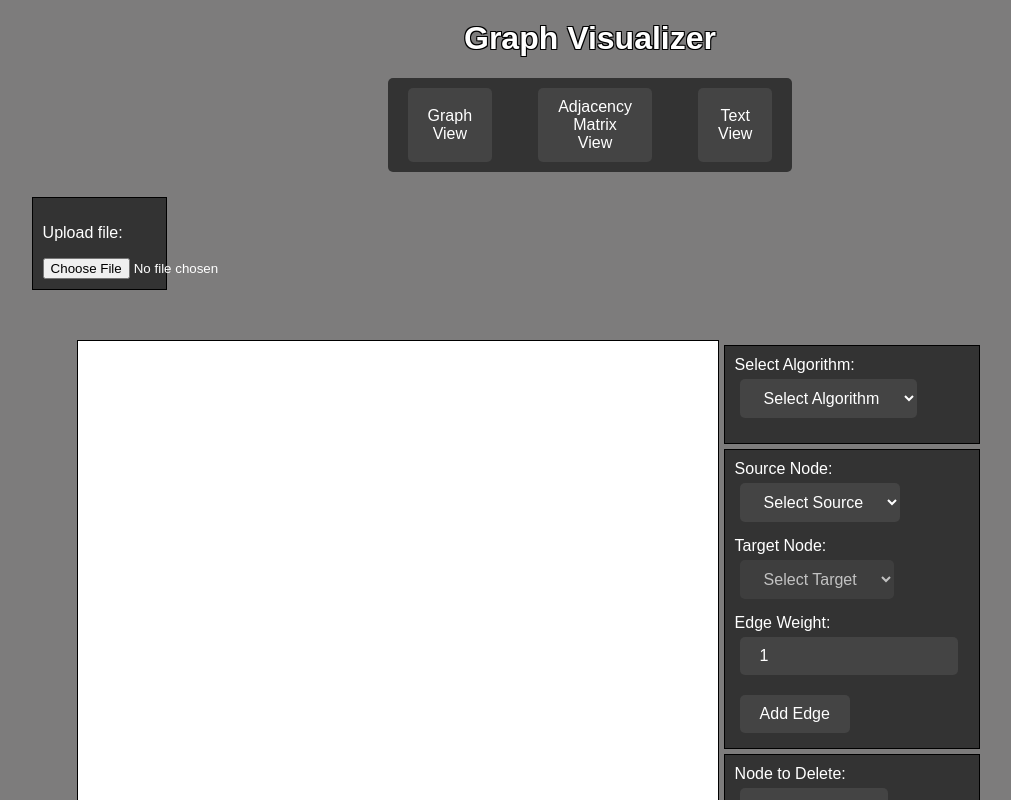
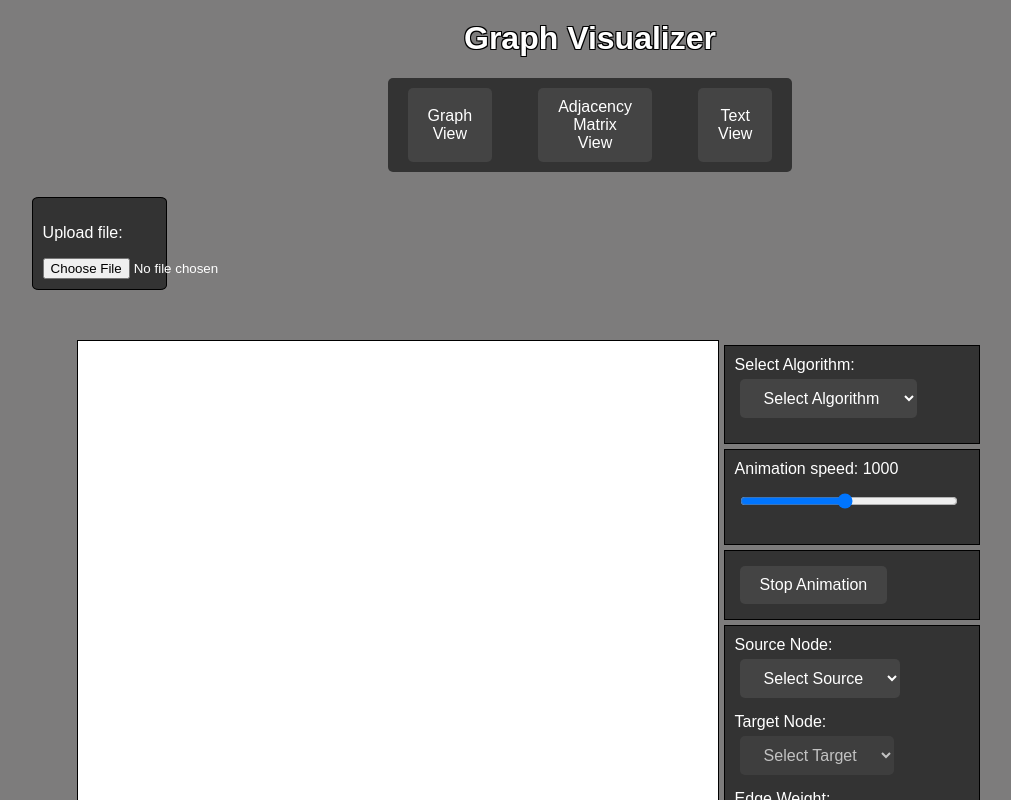
Before and after one commit to Matic054/GraphVisualizer, a React (Create React App) app: page / in a window 1280 px wide. Shown: the top 800 px of the page, without its empty margins (50-1061 px from the left). Built offline with nearby package versions, Linux system fonts and the light colour scheme.

Commit message:
dfs animation can be stoped

```diff
--- a/src/App.css
+++ b/src/App.css
@@ -75,6 +75,7 @@ h1 {
   background-color: #333;
   font-size: 16px;
   color: white;
+  border-radius: 5%;
 }
 
 .graph-container {
--- a/src/components/GraphVisualizer.js
+++ b/src/components/GraphVisualizer.js
@@ -27,6 +27,11 @@ const GraphVisualizer = ({ initialVertices, initialEdges, initialMapping, istext
 
   const svgRef = useRef();
   const simulationRef = useRef();
+
+  const [speed, setSpeed] = useState(1000);
+  const isAnimatingRef = useRef(false);
+
+  const timeoutsRef = useRef([]);
 
   useEffect(() => {
     setVertices(initialVertices);
@@ -243,25 +248,36 @@ const GraphVisualizer = ({ initialVertices, initialEdges, initialMapping, istext
 
     dfs(startNode);
 
+    isAnimatingRef.current = true;
+
     dfsTraversal.forEach((node, index) => {
-      setTimeout(() => {
+      const timeoutId = setTimeout(() => {
+        if (isAnimatingRef.current) {
           d3.selectAll('circle').filter(d => d.id === node).attr('fill', 'red');
-      }, index * 1000);
+        }
+      }, index * speed);
+      timeoutsRef.current.push(timeoutId);
     });
 
     dfsEdges.forEach((edge, index) => {
-      setTimeout(() => {
+      const timeoutId = setTimeout(() => {
+        if (isAnimatingRef.current) {
           d3.selectAll('line')
             .filter(d => (d.source.id === edge.source.id && d.target.id === edge.target.id) ||
               (d.source.id === edge.target.id && d.target.id === edge.source.id))
             .attr('stroke', 'red');
-      }, index * 1000 + 300); // Offset to ensure edges are colored after nodes
+        }
+      }, index * speed + 300); // Offset to ensure edges are colored after nodes
+      timeoutsRef.current.push(timeoutId);
     });
 
-    setTimeout(() => {
+    const finalTimeoutId = setTimeout(() => {
+      if (isAnimatingRef.current) {
         d3.selectAll('circle').attr('fill', '#69b3a2');
         d3.selectAll('line').attr('stroke', '#999');
-    }, dfsTraversal.length * 1000 + 1000);
+      }
+    }, dfsTraversal.length * speed + 1000);
+    timeoutsRef.current.push(finalTimeoutId);
   };
 
   const visualizeBFS = (startNode) => {
@@ -465,6 +481,19 @@ const GraphVisualizer = ({ initialVertices, initialEdges, initialMapping, istext
     setEdges(newEdges);
   }
 
+  const stopAnimation = () => {
+    isAnimatingRef.current = false;
+    clearAllTimeouts();
+  };
+
+  const clearAllTimeouts = () => {
+    timeoutsRef.current.forEach(timeoutId => clearTimeout(timeoutId));
+    timeoutsRef.current = [];
+    d3.selectAll('circle').attr('fill', '#69b3a2');
+    d3.selectAll('line').attr('stroke', '#999');
+  };
+
+
   return (
     <div className="graph-visualizer">
       <svg ref={svgRef} width={dimensions.width/2} height={dimensions.height/1.5}></svg>
@@ -508,6 +537,23 @@ const GraphVisualizer = ({ initialVertices, initialEdges, initialMapping, istext
                 </div>
               )}
             </div>
+          )}
+        </div>
+        <div>
+          <label>
+            Animation speed: {speed}
+            <input
+              type="range"
+              min="100"
+              max="2000"
+              value={speed}
+              onChange={e => setSpeed(parseFloat(e.target.value))}
+            />
+          </label>
+        </div>
+        <div>
+          {isAnimatingRef && (
+            <button onClick={stopAnimation}>Stop Animation</button>
           )}
         </div>
         <div>
```
Lines whose indentation alone changed are shown as unchanged.
